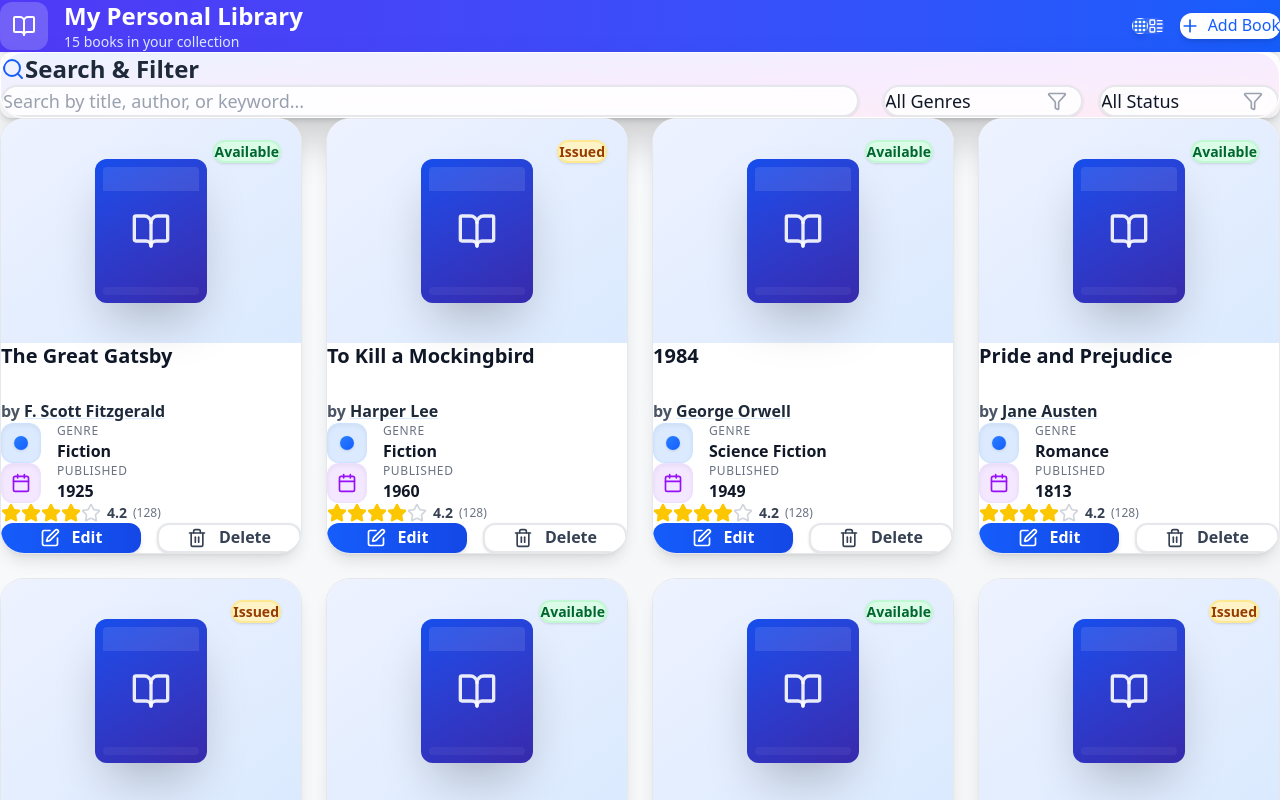
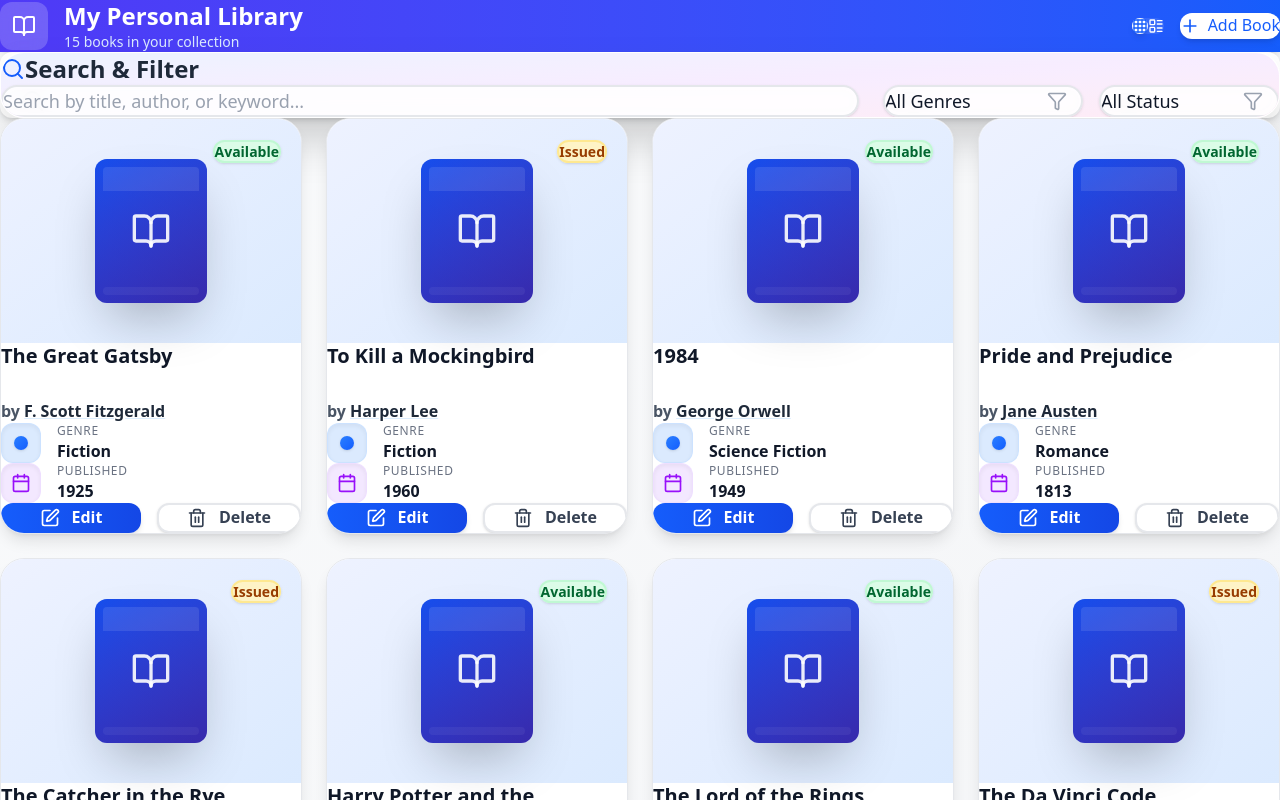
Before and after one commit to Yaksh27/CRG, a React (Vite) app: page / in a window 1280 px wide. Shown: the top 800 px of the page. Built offline with nearby package versions, Linux system fonts and the light colour scheme.

Commit message:
removed rating from the book cards(not asked to do)

```diff
--- a/src/components/BookCard.jsx
+++ b/src/components/BookCard.jsx
@@ -74,19 +74,6 @@ const BookCard = ({ book, onEdit, onDelete }) => {
             </div>
           </div>
 
-          {/* Rating - More Visual Impact */}
-          <div className="flex items-center gap-1.5 mb-8">
-            <div className="flex">
-              {[...Array(5)].map((_, i) => (
-                <Star
-                  key={i}
-                  className={`w-5 h-5 ${i < 4 ? 'text-yellow-400 fill-yellow-400' : 'text-gray-300'}`}
-                />
-              ))}
-            </div>
-            <span className="text-sm font-bold text-gray-700 ml-2">4.2</span>
-            <span className="text-xs text-gray-500 ml-1">(128)</span>
-          </div>
 
           {/* Action Buttons - Larger and More Distinct */}
           <div className="flex gap-4 mt-auto">
```
